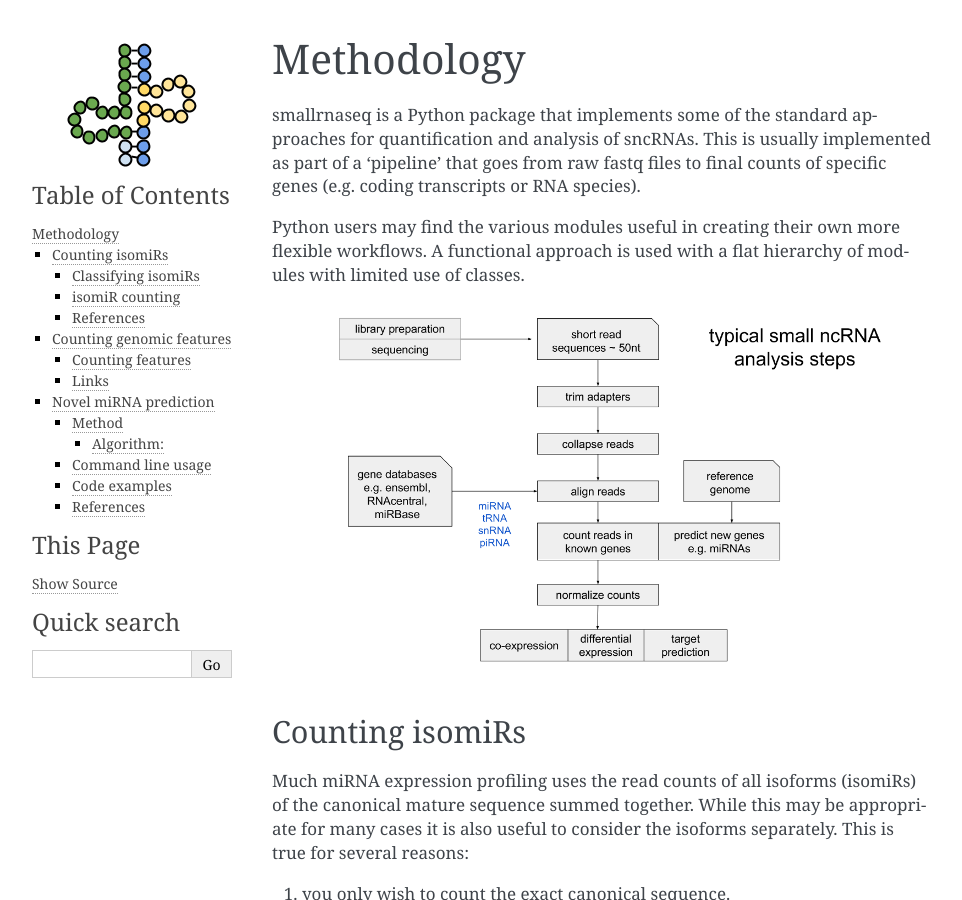
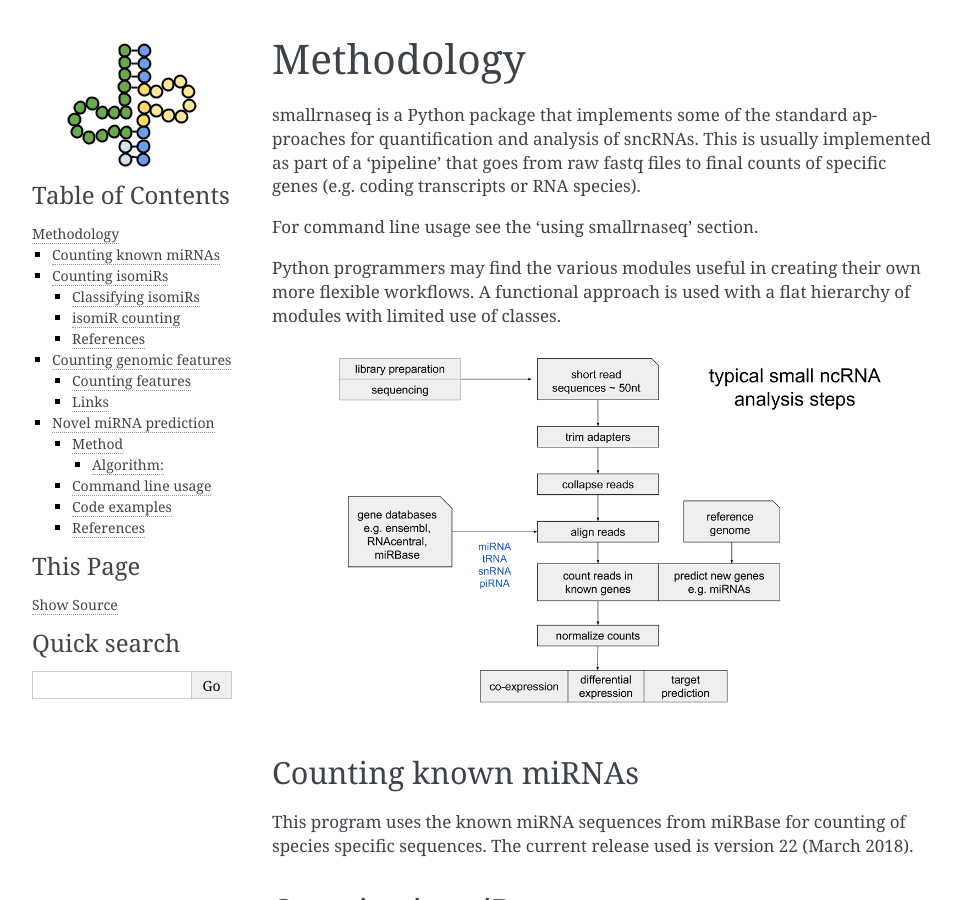
Before and after one commit to dmnfarrell/smallrnaseq, a Sphinx documentation site: the page built from doc/source/methods.rst, in a window 1280 px wide and 900 px high. Shown: the whole window, without its empty margins (148-1110 px from the left). Built offline with Sphinx 7.4.7, drawn with Linux system fonts in a browser that asks for light colours.

Commit message:
updated mirbase to v22

```diff
--- a/doc/source/description.rst
+++ b/doc/source/description.rst
@@ -36,7 +36,7 @@ FAQ
 
 **Which version of python is supported?**
 
-This package should work with python>=2.7 and >=3.5.
+This package should work with python>=2.7 and >=3.6.
 
 **Does this package work in windows?**
 
--- a/doc/source/methods.rst
+++ b/doc/source/methods.rst
@@ -3,10 +3,17 @@ Methodology
 
 smallrnaseq is a Python package that implements some of the standard approaches for quantification and analysis of sncRNAs. This is usually implemented as part of a 'pipeline' that goes from raw fastq files to final counts of specific genes (e.g. coding transcripts or RNA species).
 
-Python users may find the various modules useful in creating their own more flexible workflows.
+For command line usage see the 'using smallrnaseq' section.
+
+Python programmers may find the various modules useful in creating their own more flexible workflows.
 A functional approach is used with a flat hierarchy of modules with limited use of classes.
 
 .. image:: https://raw.githubusercontent.com/dmnfarrell/smallrnaseq/master/img/workflow.png
+
+Counting known miRNAs
+---------------------
+
+This program uses the known miRNA sequences from miRBase for counting of species specific sequences. The current release used is version 22 (March 2018).
 
 Counting isomiRs
 ----------------
```
Also changed, not shown: doc/source/cli.rst (+13 -7 lines), 1 other file.
